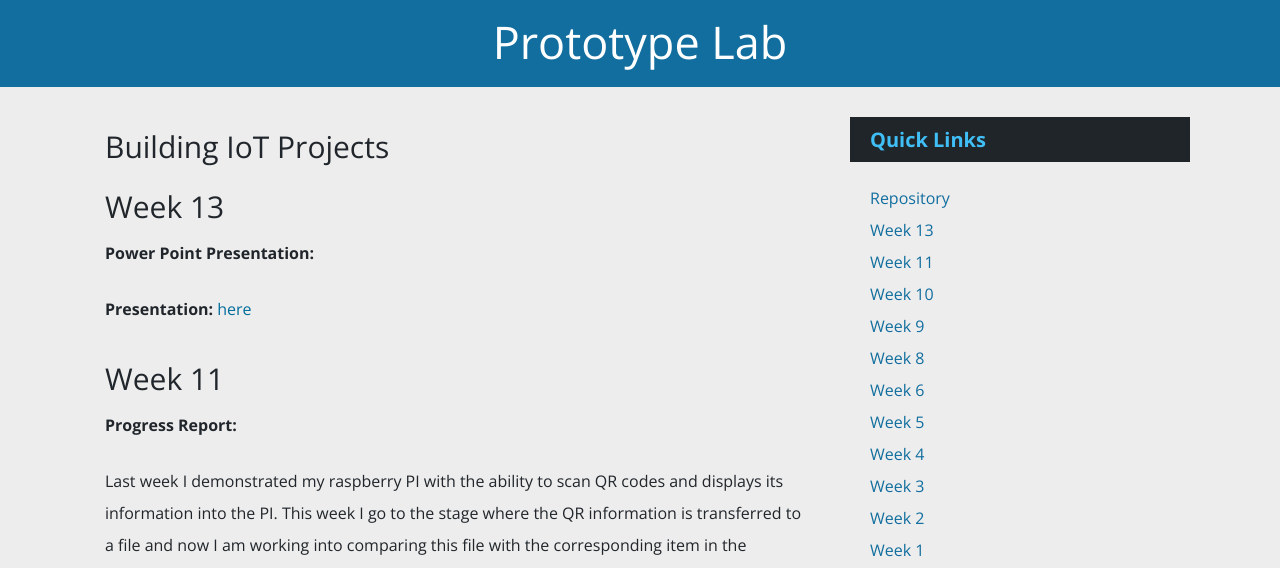
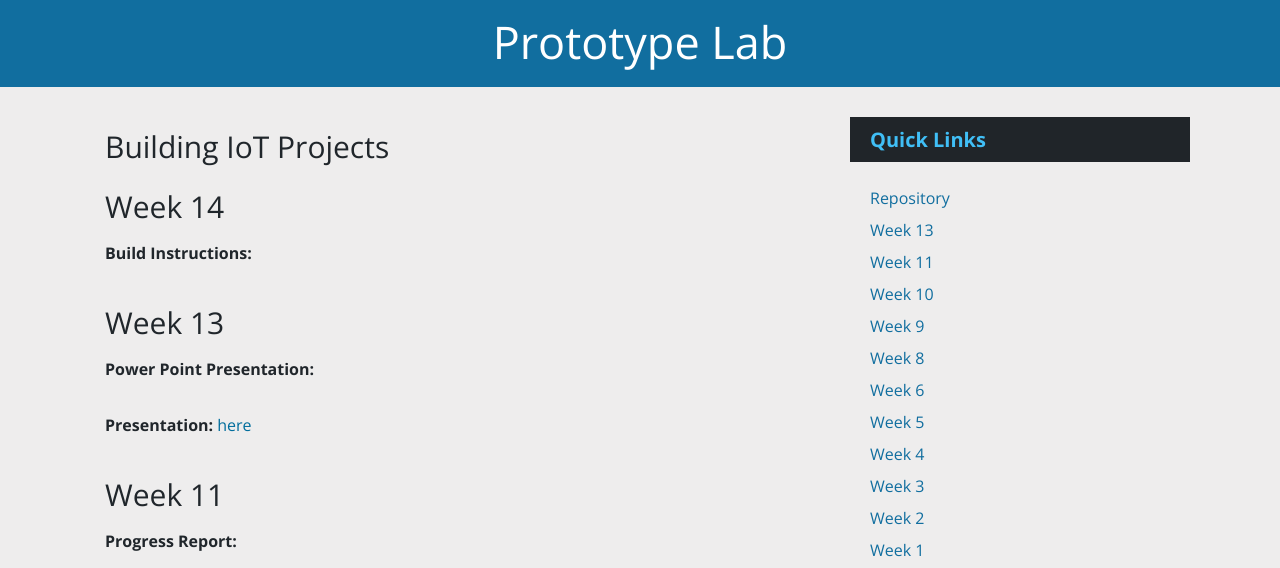
Before and after one commit to lmdm0067/lmdm0067, a plain HTML site: page index.html in a window 1280 px wide. Shown: the part 169-737 px from the top of the page. Drawn offline with nearby package versions, Linux system fonts and the light colour scheme; files whose address does not match are found by name.

Commit message:
Update indexcontent.html

```diff
--- a/indexcontent.html
+++ b/indexcontent.html
@@ -2,6 +2,11 @@
  <HEADER ID="Header_Article_1">
   <H2>Building IoT Projects</H2>
  </HEADER>
+
+<SECTION ID="Section_14">
+	<h3>Week 14</h3>
+	<p><b>Build Instructions:</b></p>
+	</SECTION>
 
 <SECTION ID="Section_13">
 	<h3>Week 13</h3>
```
